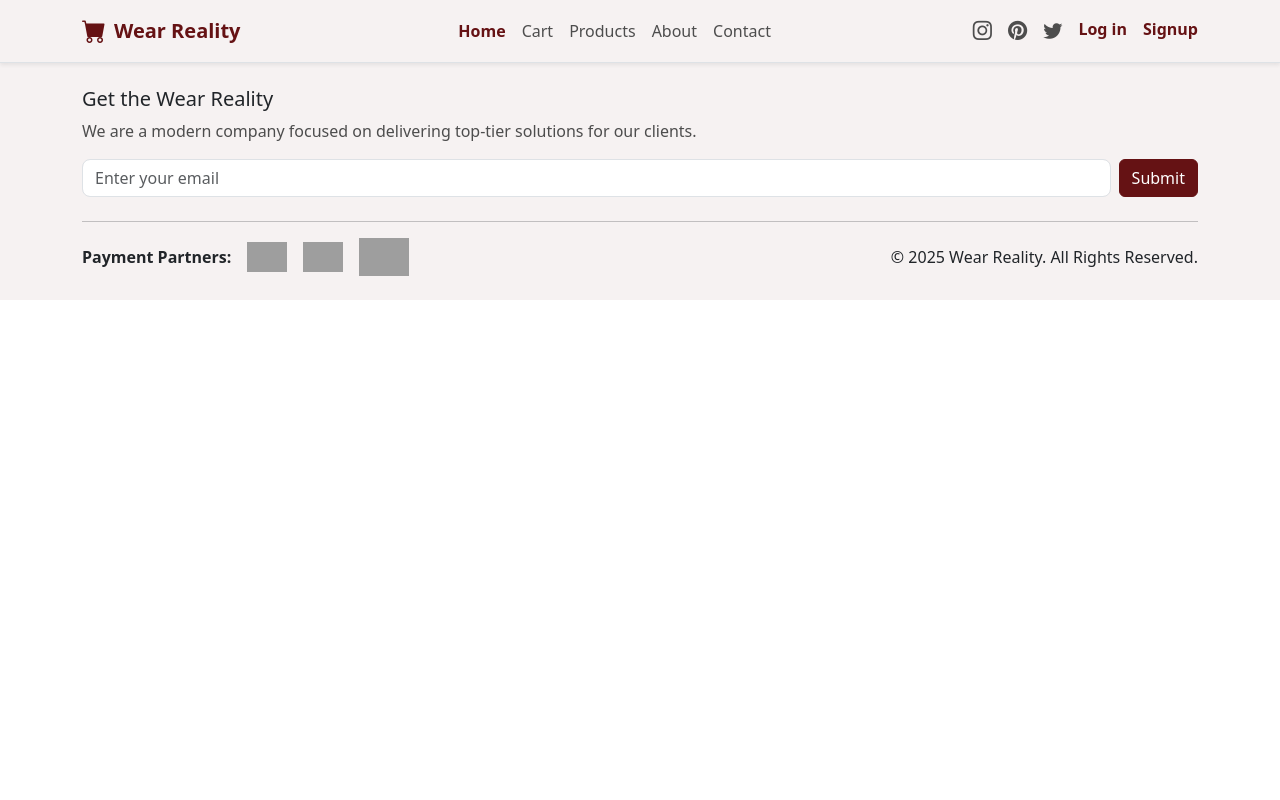
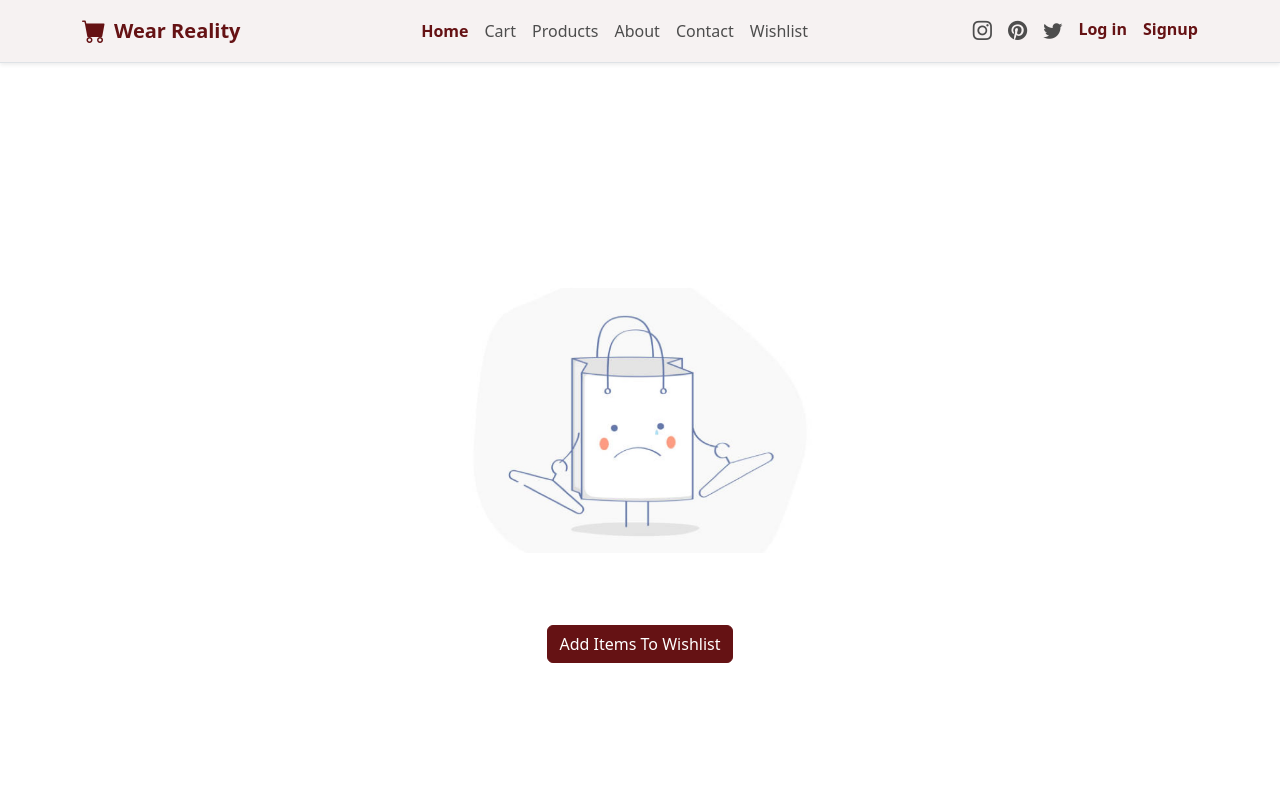
Before and after one commit to badr274/WearReality, a React (Vite) app: page /wishlist in a window 1280 px wide. Shown: the top 800 px of the page. Built offline with nearby package versions, Linux system fonts and the light colour scheme; grey boxes are pictures that could not be loaded.

Commit message:
add wishlist

```diff
--- a/src/App.jsx
+++ b/src/App.jsx
@@ -11,6 +11,7 @@ import ProtectedRoutes from "./components/routes/ProtectedRoutes";
 import Contact from "./Pages/contact/Contact";
 import Cart from "./Pages/cart/Cart";
 import ProductDetails from "./Pages/ProductDetails";
+import WishList from "./Pages/wishlist/WishList";
 
 function App() {
   return (
@@ -22,6 +23,7 @@ function App() {
         <Route path="/contact" element={<Contact />} />
         <Route path="/products" element={<Products />} />
         <Route path="/products/:id" element={<ProductDetails />} />
+        <Route path="/wishlist" element={<WishList />} />
         <Route element={<ProtectedRoutes />}>
           <Route path="/cart" element={<Cart />} />
         </Route>
--- /dev/null
+++ b/src/Pages/wishlist/WishList.jsx
@@ -0,0 +1,45 @@
+import React, { useContext } from "react";
+import { WishListContext } from "../../context/WishListContext";
+import img from "./WhatsApp Image 2025-08-06 at 12.22.05_e05e9fa7.jpg";
+import { Link } from "react-router";
+import CartItemComponent from "../../components/cart/CartItemComponent";
+import ProductCard from "../../components/ProductCard";
+
+const WishList = () => {
+  const { wishlistItems } = useContext(WishListContext);
+  return (
+    <div>
+      {wishlistItems.length === 0 ? (
+        <div className="min-vh-100 gap-5 d-flex justify-content-center align-items-center flex-column text-center">
+          <img
+            src={img}
+            alt="Empty Cart"
+            className="my-4"
+            style={{ width: "400px" }}
+          />
+
+          <Link
+            to="/Products"
+            className="btn btn-success text-white"
+            style={{ backgroundColor: "#651214", borderColor: "#651214" }}
+          >
+            Add Items To Wishlist
+          </Link>
+        </div>
+      ) : (
+        <div className="container py-5">
+          <h2 className="mb-4 text-white">Your Wishlist</h2>
+          <div className="row">
+            {wishlistItems.map((item, i) => (
+              <div key={i} className="col-12 col-sm-6 col-lg-4 mb-4">
+                <ProductCard product={item} showButtons={true} />
+              </div>
+            ))}
+          </div>
+        </div>
+      )}
+    </div>
+  );
+};
+
+export default WishList;
--- a/src/components/MyNavbar.jsx
+++ b/src/components/MyNavbar.jsx
@@ -12,6 +12,7 @@ const MyNavbar = () => {
     { name: "Products", id: "products", href: "/products" },
     { name: "About", id: "About", href: "/about" },
     { name: "Contact", id: "Contact", href: "/contact" },
+    { name: "Wishlist", id: "Wishlist", href: "/wishlist" },
   ];
 
   const linkStyle = (id) => ({
--- a/src/components/ProductCard.jsx
+++ b/src/components/ProductCard.jsx
@@ -3,11 +3,13 @@ import { useNavigate } from "react-router";
 import { CartContext } from "../context/CartContext";
 import { AuthContext } from "../context/AuthContext";
 import Swal from "sweetalert2";
+import { WishListContext } from "../context/WishListContext";
 const ProductCard = ({ product, showButtons = false }) => {
   const { token } = useContext(AuthContext);
   const navigate = useNavigate();
 
   const { addToCart } = useContext(CartContext);
+  const { addToWishlist } = useContext(WishListContext);
   const handleAddToCart = (product) => {
     if (!token) {
       Swal.fire({
@@ -25,9 +27,25 @@ const ProductCard = ({ product, showButtons = false }) => {
     }
     addToCart(product);
   };
+  const handleAddToWishlist = (product) => {
+    if (!token) {
+      Swal.fire({
+        title: "Login Required",
+        text: "You need to log in first to add this product to your wishlist.",
+        icon: "warning",
+        confirmButtonText: "Go to Login",
+        confirmButtonColor: "#651214ff",
+      }).then((result) => {
+        if (result.isConfirmed) {
+          navigate("/login");
+        }
+      });
+      return;
+    }
+    addToWishlist(product);
+  };
 
   return (
-
     <div
       className="card h-100 shadow-sm"
       style={{
@@ -39,7 +57,8 @@ const ProductCard = ({ product, showButtons = false }) => {
         src={product.imageCover || product.images?.[0]}
         className="card-img-top w-100"
         alt={product.title}
-        style={{ height: "250px", objectFit: "cover" }}
+        style={{ height: "250px", objectFit: "cover", cursor: "pointer" }}
+        onClick={() => navigate(`/products/${product._id}`)}
       />
       <div className="card-body d-flex flex-column">
         <h5 className="card-title fw-bold ">{product.title}</h5>
@@ -92,9 +111,9 @@ const ProductCard = ({ product, showButtons = false }) => {
             <button
               className="btn flex-grow-1"
               style={{ backgroundColor: "rgb(89, 92, 95)", color: "white" }}
-              onClick={() => navigate(`/products/${product._id}`)}
+              onClick={() => handleAddToWishlist(product)}
             >
-              Details
+              Add To Wishlist
             </button>
           </div>
         )}
--- /dev/null
+++ b/src/context/WishListContext.jsx
@@ -0,0 +1,39 @@
+import { createContext, useEffect, useState } from "react";
+import WishList from "./../Pages/wishlist/WishList";
+import toast from "react-hot-toast";
+
+// eslint-disable-next-line react-refresh/only-export-components
+export const WishListContext = createContext();
+
+const WishListProvider = ({ children }) => {
+  const getStoredWishlist = () => {
+    try {
+      const stored = localStorage.getItem("wishlistItems");
+      return stored ? JSON.parse(stored) : [];
+    } catch (err) {
+      console.error("Invalid wishlistItems in localStorage", err);
+      return [];
+    }
+  };
+  const [wishlistItems, setWishlistItems] = useState(getStoredWishlist);
+
+  useEffect(() => {
+    localStorage.setItem("wishlistItems", JSON.stringify(wishlistItems));
+  }, [wishlistItems]);
+
+  const addToWishlist = (product) => {
+    setWishlistItems((prev) => {
+      return [...prev, product];
+    });
+    toast.success("Product added to wishlist successfully!");
+  };
+
+  return (
+    <WishListContext.Provider
+      value={{ wishlistItems, setWishlistItems, addToWishlist }}
+    >
+      {children}
+    </WishListContext.Provider>
+  );
+};
+export default WishListProvider;
--- a/src/main.jsx
+++ b/src/main.jsx
@@ -8,12 +8,15 @@ import "bootstrap-icons/font/bootstrap-icons.css";
 import CartProvider from "./context/CartContext.jsx";
 import { Toaster } from "react-hot-toast";
 import { AuthProvider } from "./context/AuthContext.jsx";
+import WishListProvider from "./context/WishListContext.jsx";
 createRoot(document.getElementById("root")).render(
   <BrowserRouter>
     <AuthProvider>
       <CartProvider>
-        <Toaster position="top center" />
-        <App />
+        <WishListProvider>
+          <Toaster position="top center" />
+          <App />
+        </WishListProvider>
       </CartProvider>
     </AuthProvider>
   </BrowserRouter>
```
Also changed, not shown: src/Pages/wishlist/WhatsApp Image 2025-08-06 at 12.22.05_e05e9fa7.jpg (added).
